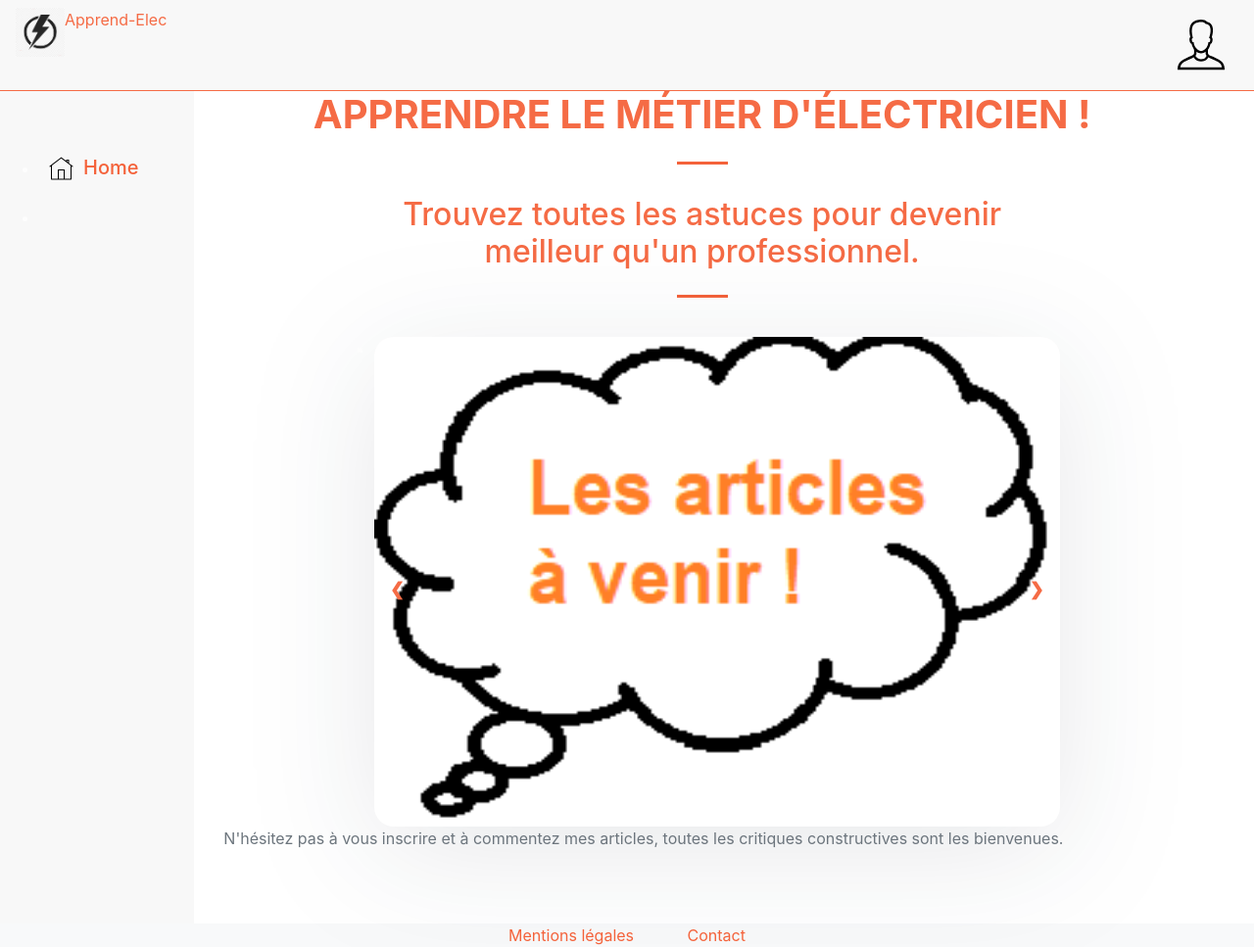
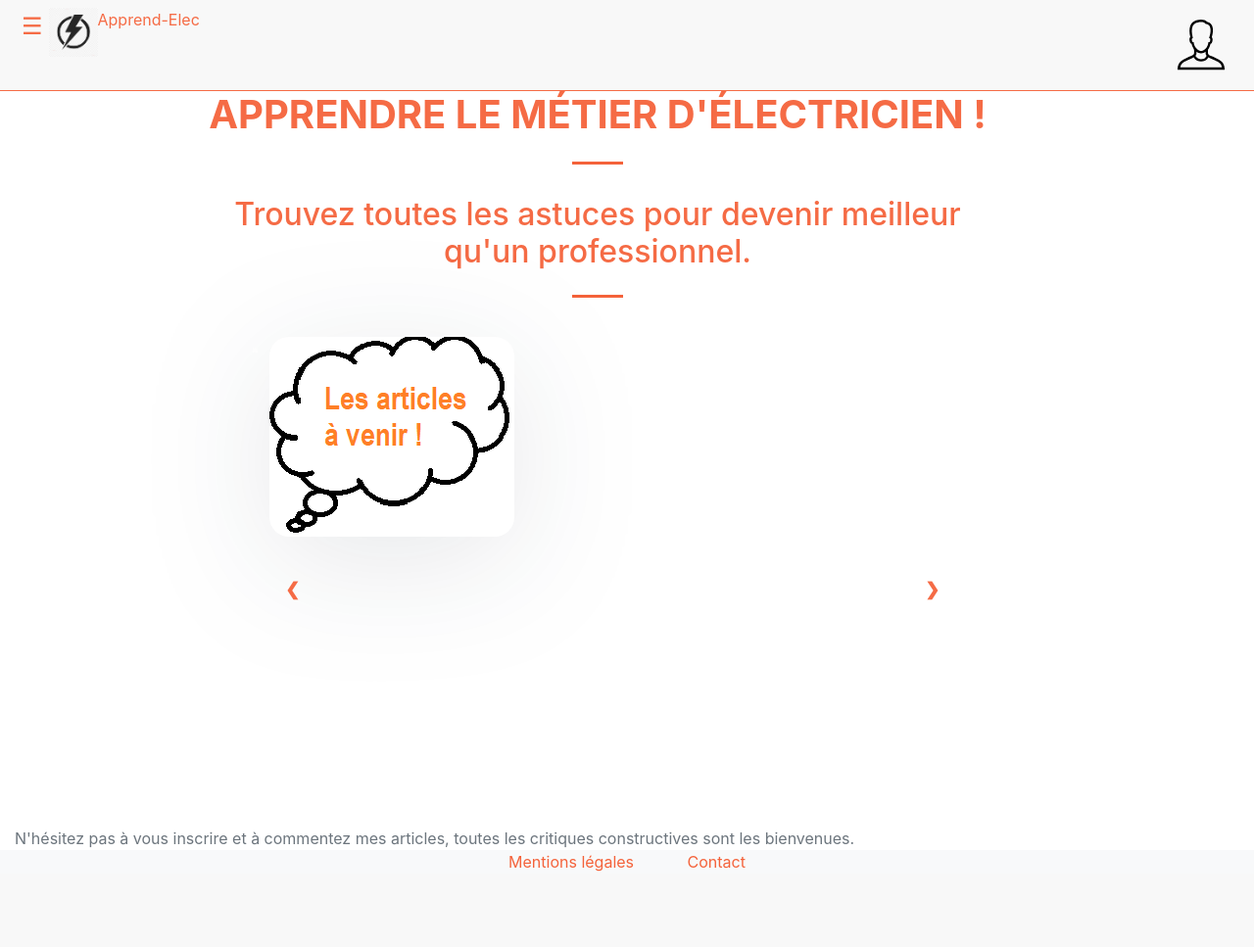
Before and after one commit to Frantz680/Site-elec, a Django app: page / in a window 1280 px wide. Shown: the whole page at 98% size. After the commit the page ends 890 px from the top, so only its background shows below. Run offline with Django 3.2, Linux system fonts and the light colour scheme; data that the repository does not hold is empty; some libraries are stand-ins or nearby versions.

Commit message:
Changement de la sidebar

```diff
--- a/accounts/templates/accounts/my_account.html
+++ b/accounts/templates/accounts/my_account.html
@@ -7,7 +7,7 @@
 {% block contenu %}
 
 <!--Top of page-->
-<div class="masthead-lumiere-home col-md-10">
+<div class="masthead-lumiere-home" id="myOverlay">
     <div class="container h-100">
         <div class="row h-100 align-items-center justify-content-center text-center text-muted">
             <h1 class="mt-0">Le compte de {{ user.username }}</h1>
--- a/articles/templates/articles/add_articles.html
+++ b/articles/templates/articles/add_articles.html
@@ -5,7 +5,7 @@
 {% block title %}Apprend-elec{% endblock %}
 
 {% block contenu %}
-<div class="col-lg-10">
+<div id="myOverlay">
     <form method="POST" enctype="multipart/form-data">
         {% csrf_token %}
         <div class="row h-100 align-items-center justify-content-center text-center mt-5">
--- a/home/templates/home/add_cat.html
+++ b/home/templates/home/add_cat.html
@@ -6,7 +6,7 @@
 
 {% block contenu %}
 
-<div class="col-lg-10">
+<div id="myOverlay">
     <form method="POST" enctype="multipart/form-data">
         {% csrf_token %}
         <div class="row h-100 align-items-center justify-content-center text-center mt-5">
--- a/home/templates/home/add_sous_category.html
+++ b/home/templates/home/add_sous_category.html
@@ -6,7 +6,7 @@
 
 {% block contenu %}
 
-<div class="col-lg-10">
+<div cid="myOverlay">
     <form method="POST" enctype="multipart/form-data">
         {% csrf_token %}
         <div class="row h-100 align-items-center justify-content-center text-center mt-5">
--- a/home/templates/home/index.html
+++ b/home/templates/home/index.html
@@ -7,7 +7,7 @@
 {% block contenu %}
 
 <!--Top of page-->
-<div class="masthead-lumiere-home col-md-10">
+<div class="masthead-lumiere-home col-lg-12" id="myOverlay">
   <div class="container-home">
     <div class="row h-100 align-items-center justify-content-center text-center">
       <div class="col-lg-10 align-self-end">
--- a/static/css/styles.css
+++ b/static/css/styles.css
@@ -32,8 +32,10 @@ body
 }
 
 .dimention_photo{
-    height:500px;
-    width:700px;
+    height:auto;
+    width:auto;
+    max-width: 700px;
+    max-height: 500px;
     border-radius: 20px;
 }
 
@@ -43,6 +45,10 @@ body
     width:700px;
     margin:auto;
     filter: drop-shadow(0px 24px 64px rgba(22, 27, 45, 0.1));
+    max-width: 700px;
+    max-height: 500px;
+    position: relative;
+    margin: auto;
 }
 
 #carrousel ul li{
--- a/static/css/styles_navbar.css
+++ b/static/css/styles_navbar.css
@@ -22,3 +22,14 @@
     margin-top: 10px;
     margin-bottom: 10px;
 }
+
+.sidebar-button{
+    font-size: 24px;
+    border: none;
+    cursor: pointer;
+}
+
+.color-sidebar-button{
+    color: rgb(245, 107, 69)!important;
+    background-color: rgba(248,248,248,1)!important;
+}
--- a/static/css/styles_sidebar.css
+++ b/static/css/styles_sidebar.css
@@ -1,6 +1,22 @@
 /********************
 *******SIDEBAR*******
 ********************/
+
+.txt-menu-fermer{
+    display: inline;
+    position: relative;
+    text-decoration: none;
+    transition-duration: 0.3s;
+    font-size: 25px;
+    border: none;
+    background-color:rgba(248,248,248,1);
+    color: rgb(245, 107, 69);
+}
+
+.icon-menu-fermer{
+    margin: 10px;
+    color: rgb(245, 107, 69);
+}
 
 .icon-menu {
     width:25px;
@@ -8,11 +24,26 @@
     margin: 10px;
 }
 
+@media (max-width: 1300px) {
+    .icon-menu {
+        width:20px;
+        height:20px;
+        margin: 10px;
+    }
+}
+
 .side-menu-elements {
-    font-size:1.1em;
+    font-size:20px;
     padding-top:7px;
     padding-bottom:7px;
     margin-top: 25px;
+}
+
+
+@media (max-width: 1300px) {
+    .side-menu-elements {
+        font-size:16px;
+    }
 }
 
 .side-bar {
@@ -29,10 +60,23 @@
     font-size: 20px;
 }
 
+@media (max-width: 1300px) {
+    .txt-menu {
+        font-size:16px;
+    }
+}
+
 .txt-sous-menu {
     font-size: 16px;
     padding-left: 45px;
 }
+
+@media (max-width: 1300px) {
+    .txt-sous-menu{
+        font-size: 13px;
+    }
+}
+
 
 .sous-menu_add_cat {
     font-size: 16px;
@@ -41,3 +85,12 @@
 .add_cat {
     text-align: center;
 }
+
+.w3-sidebar {
+    height: 100%;
+    width: 200px;
+    background-color: rgba(248,248,248,1);
+    position: fixed!important;
+    z-index: 1;
+    overflow: auto;
+}
--- a/templates/items/navbar.html
+++ b/templates/items/navbar.html
@@ -2,11 +2,15 @@
 
 <nav class="navbar navbar-interne navbar-expand-md">
     <div class="container-home">
+        <div class="">
+            <button class="sidebar-button color-sidebar-button" onclick="w3_open()">☰</button>
+        </div>
 
         <div class="logo-elec">
-        <a class="align-center" href="{% url 'home' %}">
-            <img src="{% static 'image/logo/icon-elec.jpg' %}" class="navbar-logo" alt="logo-elec">
-        </a>
+
+            <a class="align-center" href="{% url 'home' %}">
+                <img src="{% static 'image/logo/icon-elec.jpg' %}" class="navbar-logo" alt="logo-elec">
+            </a>
         </div>
 
         <p class="title_logo" >Apprend-Elec</p>
--- a/templates/items/sidebar.html
+++ b/templates/items/sidebar.html
@@ -1,9 +1,16 @@
 {% load static %}
 
 
-<div class="col-md-2 side-bar">
+<div class="w3-sidebar w3-bar-block" style="display:none;z-index:5" id="mySidebar">
     <nav class="sidebar">
         <ul>
+            <li>
+                <h6 class="side-menu-elements">
+                    <img src="/static/image/icon/marque-de-croix.svg" class="icon-menu">
+                    <button onclick="w3_close()" class="txt-menu-fermer">Fermer</button>
+                </h6>
+            </li>
+
             <li>
                 <h6 class="side-menu-elements">
                     <a class="txt-menu" href="{% url 'home' %}">
@@ -16,7 +23,7 @@
             {% for category in categorys %}
                 <h6 class="side-menu-elements">
                     <a href="#{{ category.category }}" data-toggle="collapse" aria-expanded="false" class="dropdown-toggle" role="button" aria-controls="{{ category.category }}">
-                        <img src="/media/{{ category.icon }}" class="icon-menu">{{ category.category }}
+                    <img src="/media/{{ category.icon }}" class="icon-menu">{{ category.category }}
                     </a>
                     <br>
                     <ul class="collapse list-unstyled txt-menu" id="{{ category.category }}">
@@ -53,3 +60,4 @@
         </ul>
     </nav>
 </div>
+<div class="w3-overlay" onclick="w3_close()" style="cursor:pointer" id="myOverlay"></div>
--- a/templates/template_base.html
+++ b/templates/template_base.html
@@ -62,6 +62,18 @@
   <!-- Core theme JS-->
   <script src="{% static 'js/script.js' %}"></script>
 
+  <script>
+    function w3_open() {
+    document.getElementById("mySidebar").style.display = "block";
+    document.getElementById("myOverlay").style.display = "block";
+  }
+
+  function w3_close() {
+    document.getElementById("mySidebar").style.display = "none";
+    document.getElementById("myOverlay").style.display = "none";
+  }
+  </script>
+
 </body>
 
 </html>
```
Also changed, not shown: articles/templates/articles/detail.html (+13 -8 lines), static/image/icon/marque-de-croix.svg (added).
